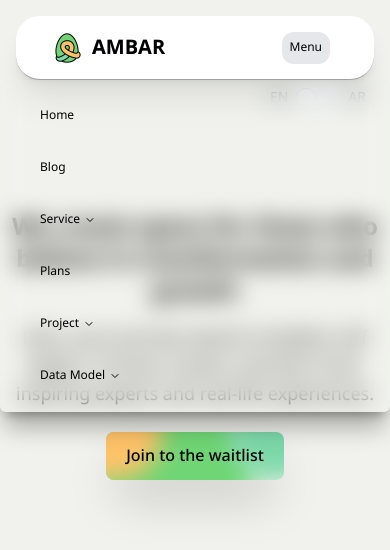
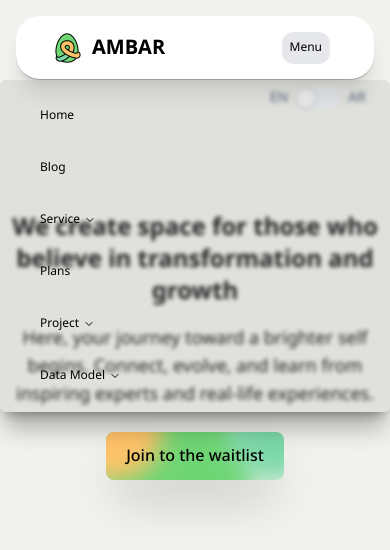
Before and after one commit to modtherhub/taskwebsite, a React (Vite) app: page / in a window 390 px wide. Both pictures are taken after a click on the button "Menu". Shown: the top 550 px of the page. Built offline with nearby package versions, Linux system fonts and the light colour scheme.

Commit message:
add glass effect

```diff
--- a/src/components/Navbar.tsx
+++ b/src/components/Navbar.tsx
@@ -127,7 +127,9 @@ const Navbar = () => {
 
                 <div className={`${isOpen ? "flex" : "hidden"}
                     flex-col gap-3 transition duration-300
-                    absolute top-full left-0 w-full backdrop-blur-md shadow-xl/30 px-6  rounded-md flex-center-between py-4
+                    absolute top-full left-0 w-full
+                    bg-neutral-400/20 backdrop-blur-[2px]
+                    shadow-xl/30 px-6  rounded-md flex-center-between py-4
                     lg:static lg:flex lg:flex-row lg:items-center lg:shadow-none lg:bg-transparent lg:backdrop-blur-none`}>
                     {Menu.map(({title, submeun, href, subMenuItems},i)=> {
                         return(
```
Also changed, not shown: src/pages/PatientPage.tsx (added).
